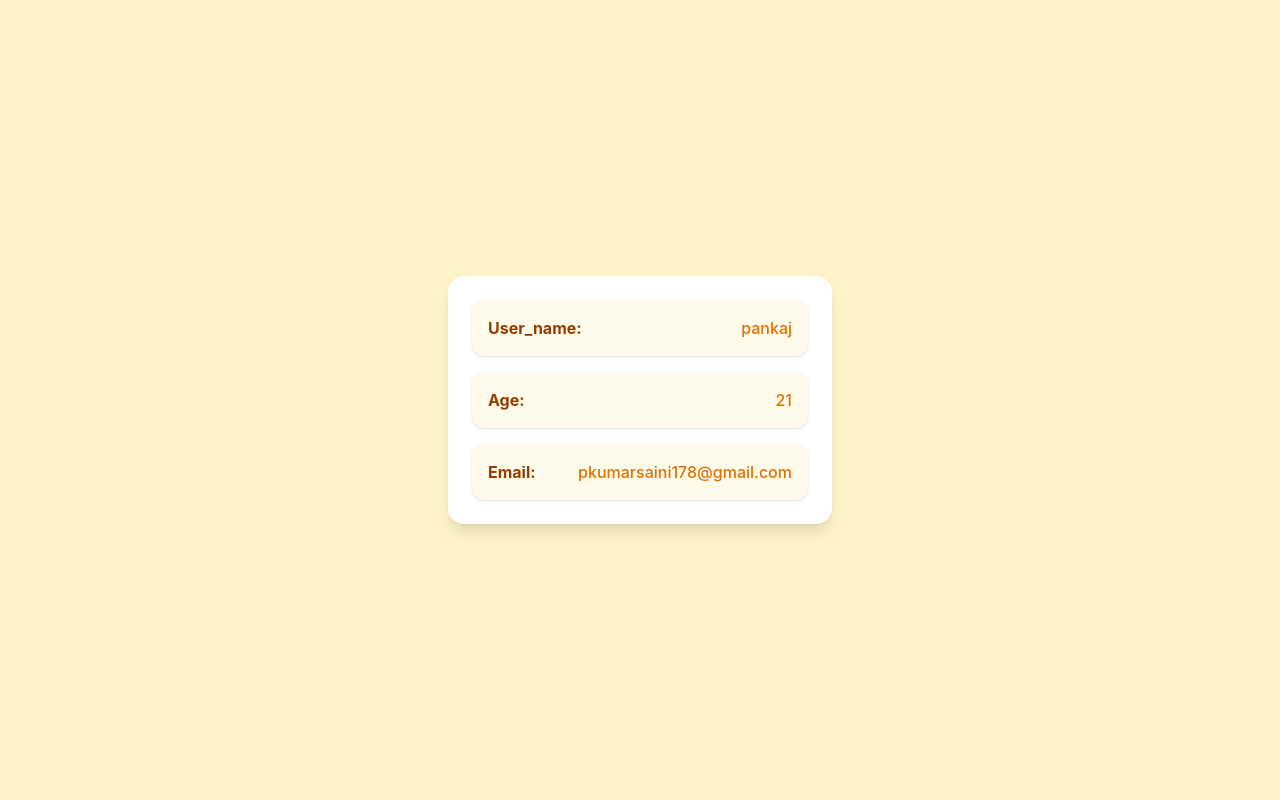
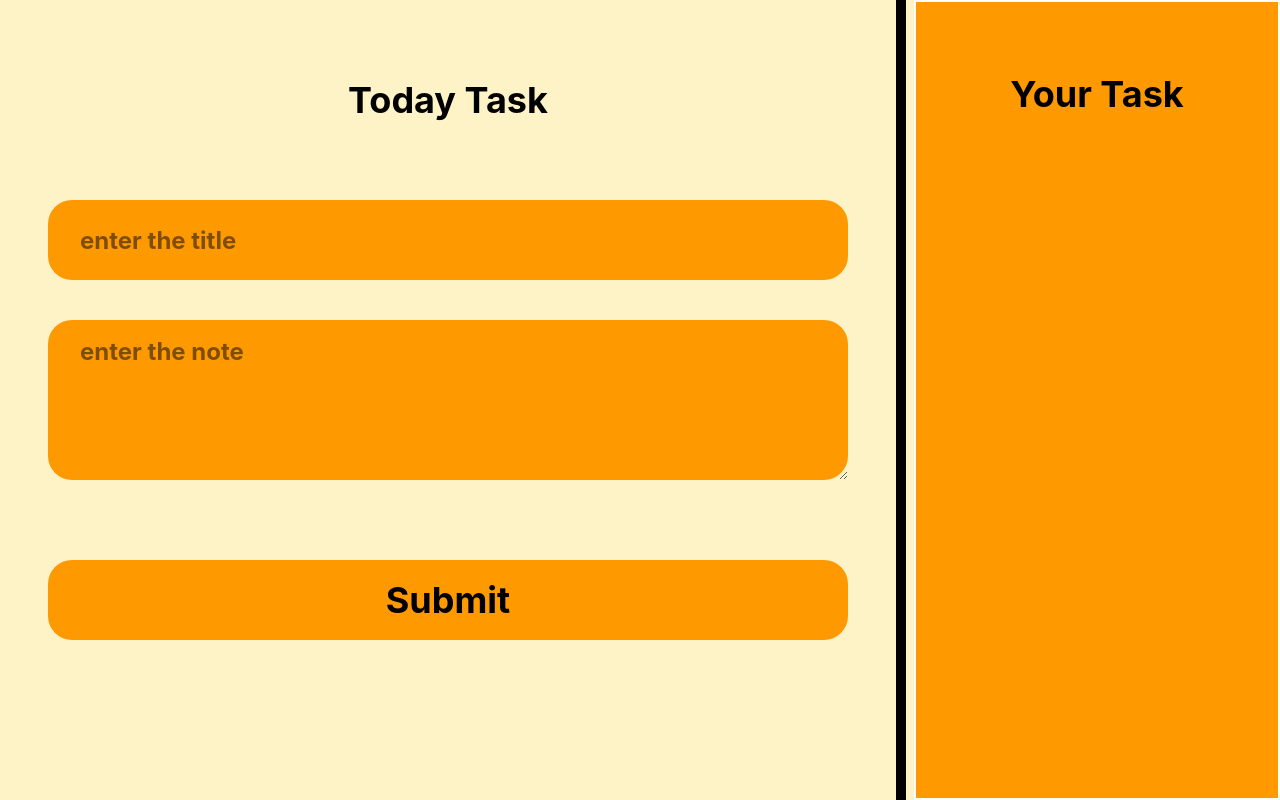
Before and after one commit to pkumarsaini178-wq/React_project, a React (Vite) app: page / in a window 1280 px wide. Built offline with nearby package versions, Linux system fonts and the light colour scheme.

Commit message:
wokring whith hookes create the project insert and delete though in the localstorage

```diff
--- a/src/App.jsx
+++ b/src/App.jsx
@@ -1,21 +1,15 @@
 import React, { useState, useRef } from 'react'
 import './App.css'
-import Daythree from './DayThree/daythree';
+import Demo_project_of_task_application from './fivthday/prectiesoftaskapplication/demo_project_of_task_application'
 
 const App = () => {
 
-  const [a, seta] = useState(1);
-  const [data, setdata] = useState({ user_name: "pankaj_kumar_saini  ", age: 21, email: "pkumarsaini178@Gmail.com" })
-  function increasevalue() {
-    seta(a + 1);
-    console.log(a);
-  }
-  function dicresevalue() {
-    seta(a - 1);
-    console.log(a)
-  }
+
+
   return (
-    <Daythree/>
+  <>
+ <Demo_project_of_task_application/>
+  </>
   )
 }
 
--- /dev/null
+++ b/src/fivthday/RightsideDiv.jsx
@@ -0,0 +1,12 @@
+import React from 'react'
+
+const RightsideDiv = ({title,note}) => {
+  return (
+     <div className='bg-white  text-black h-90 w-90 rounded-3xl px-3 py-3 '>
+        <h3 className='text-3xl font-bold'>title-: {title}</h3>
+        <p className='text-xl font-medium '>notes-{note}</p>
+     </div>
+  )
+}
+
+export default RightsideDiv
--- /dev/null
+++ b/src/fivthday/notesapplication.jsx
@@ -0,0 +1,52 @@
+import React, { useState } from 'react'
+import RightsideDiv from './RightsideDiv'
+
+const notesapplication = () => {
+
+
+    const [title,setTitle]= useState('')
+    const [note,setNote]= useState('')
+    const[task ,Settask]= useState([])
+
+    function submithandle(e){
+        e.preventDefault()
+        console.log("hello your form is submited ",title,note)
+        const copytask=([...task])
+        copytask.push({title,note})
+        Settask(copytask)
+        console.log(task)
+
+    }
+
+
+  return (
+    <div className='bg-black text-white h-[100vh] flex'>
+        <form className='flex flex-col gap-2' onSubmit={(e)=>{
+            submithandle(e);
+        }}>
+            <input type="text" placeholder="Enter NotesHeading" className='bg-gray-400 font-bold text-black px-1 py-10 mx-10 my-10 h-20 w-200 border-4 border-white rounded-lg text-4xl' value={title}
+            onChange={(e)=>{
+              setTitle(e.target.value)
+            }} />
+            <textarea type="text" placeholder="Enter Your Notes" className='bg-gray-400 font-bold text-black mx-10  h-60 w-200 border-4 border-white rounded-lg text-4xl' value={note} onChange={(e)=>{
+                setNote(e.target.value)
+            }}></textarea>
+            <button type="submit" className=' bg-gray-400 font-bold h-20 w-130 text-black mx-10 my-10 h-20 w-200 font-bold text-4xl'>Submit</button>
+        </form>
+        <div className='border-2 border-white'>
+        </div>
+
+        <div className='border-2 border-white h-full w-500 bg-black-400 overflow-y-auto gap-x-6 content-start  gap-y-4 flex flex-wrap p-8 '>
+            <h1 className='p-2.5  h-20 w-full flex justify-center text-5xl font-extrabold'>Your Notes</h1>
+            {task.map(function(e){
+                return <RightsideDiv title={e.title} note={e.note}  />
+            })}
+
+
+
+             </div>
+    </div>
+  )
+}
+
+export default notesapplication
--- /dev/null
+++ b/src/fivthday/prectiesoftaskapplication/demo_project_of_task_application.jsx
@@ -0,0 +1,62 @@
+import React from 'react'
+import { useState } from 'react'
+import Ridsidediv from './ridsidediv'
+const demo_project_of_task_application = () => {
+
+    const [title,settitle]= useState("")
+    const[detail,setdetail]= useState("")
+    const[task,settask]= useState([])
+
+    function submithandling(e){
+         e.preventDefault()
+
+        const copytask=[...task]
+        copytask.push({title:title,detail:detail})
+        settask(copytask)
+        console.log(task)
+
+
+    }
+    function deletehandler(index){
+        const copytask=[...task]
+        copytask.splice(index,1)
+        settask(copytask)
+    }
+
+
+    return (
+        <div className='flex h-[100vh] w-screen  bg-amber-100 gap-2' >
+            <br />
+
+            <form className='flex flex-col gap-2 px-10  py-10' onSubmit={(e)=>{
+                submithandling(e);
+            }}>
+                 <h1 className='text-4xl font-bold text-black mx-10 my-10 text-center w'> Today Task </h1>
+            <br />
+                <input type="text" placeholder='enter the title' className=' h-20 w-200 bg-amber-500 rounded-3xl px-8 text-2xl font-bold ' value={title} onChange={(e)=>{
+                    settitle(e.target.value)
+                }} />
+                <br />
+                <textarea type="text" placeholder='enter the note' className=' h-40 w-200 bg-amber-500 rounded-3xl px-8 py-4 text-2xl font-bold '
+                 value={detail} onChange={(e)=>{
+                    setdetail(e.target.value)
+                 }}
+                />
+                <br />
+                <button type="submit" className=' h-20 w-200 bg-amber-500 rounded-3xl px-4 text-4xl font-bold text-black mx- my-10 ' >Submit</button>
+            </form>
+            <div className='h-full bg-black border-5'></div>
+            <div className='border-2 border-white h-full w-500 bg-amber-500 overflow-y-auto gap-x-6 content-start  gap-y-4 flex flex-wrap p-8 '>
+
+                <h1 className='text-4xl font-bold text-black mx-10 my-10 text-center w-360'> Your Task </h1>
+                <br />
+               {task.map(function( call,index){
+
+                return<Ridsidediv key={index} index={index} title={call.title} note={call.detail} deletehandler={deletehandler}/>
+               })}
+            </div>
+        </div>
+    )
+}
+
+export default demo_project_of_task_application
--- /dev/null
+++ b/src/fivthday/prectiesoftaskapplication/ridsidediv.jsx
@@ -0,0 +1,22 @@
+import React from 'react'
+import Demo_project_of_task_application from './demo_project_of_task_application'
+
+const ridsidediv = ({title,note,index , deletehandler}) => {
+
+  return (
+    <>
+    <div className="">
+   <div  key={index}  className="relative bg-white bg-cover bg-center h-70 w-70 px-10 py-10 rounded-3xl mx-2 my-5 content-start text-2xl font-bold flex flex-wrap gap-2 overflow-auto  [] [&&::-webkit-scrollbar]:hidden text-black">
+   <h3 className='text-3xl font-bold'>Title:- {title}</h3>
+   <br />
+   <h3 className='text-xl font-medium'>Note:- {note}</h3>
+</div>
+<br />
+<button  onClick={()=>deletehandler(index)} className='bg-amber-600 text-2xl font-bold px-4 py-2 rounded-full mx-2 my-2'>Delete</button>
+</div>
+</>
+
+  )
+}
+
+export default ridsidediv
```
